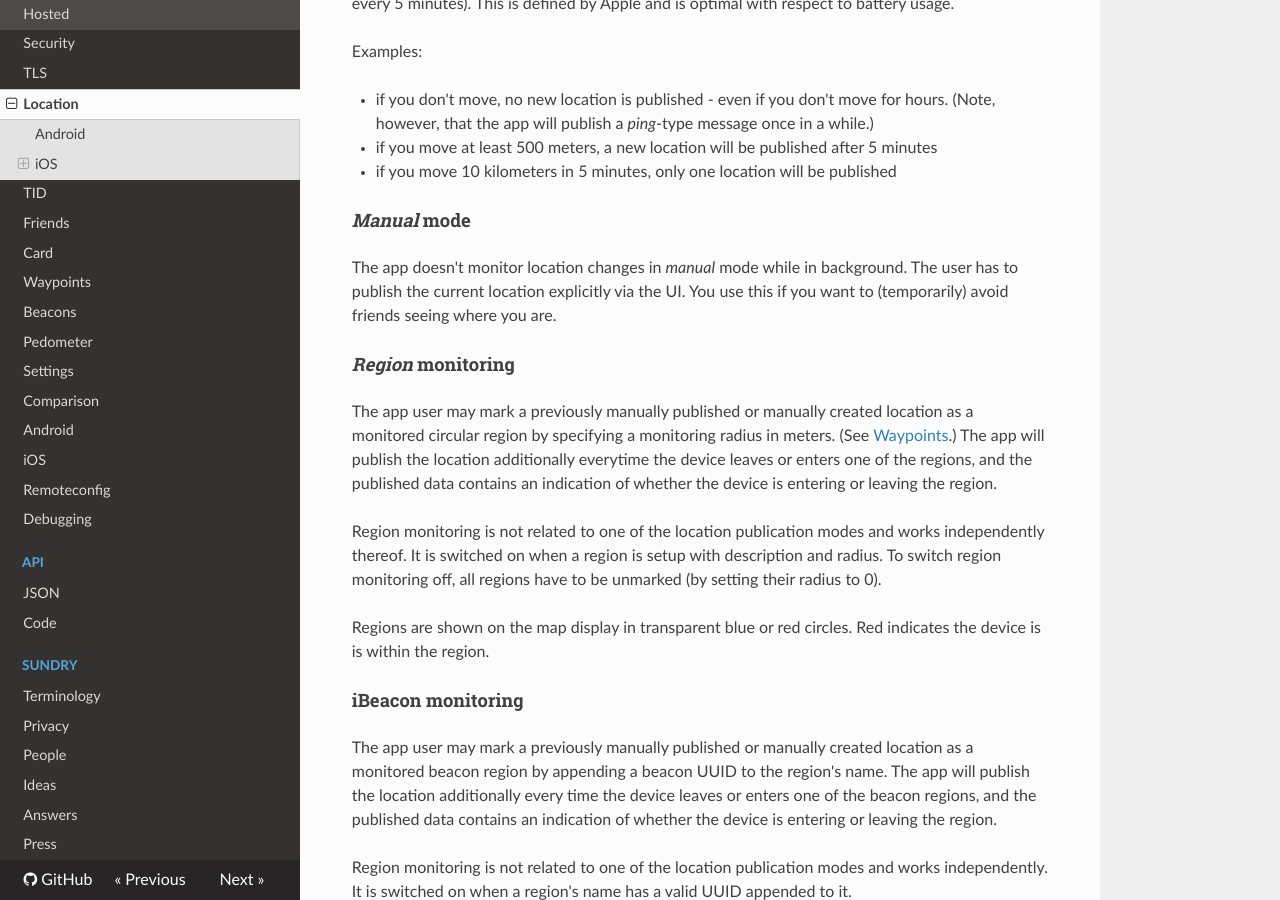
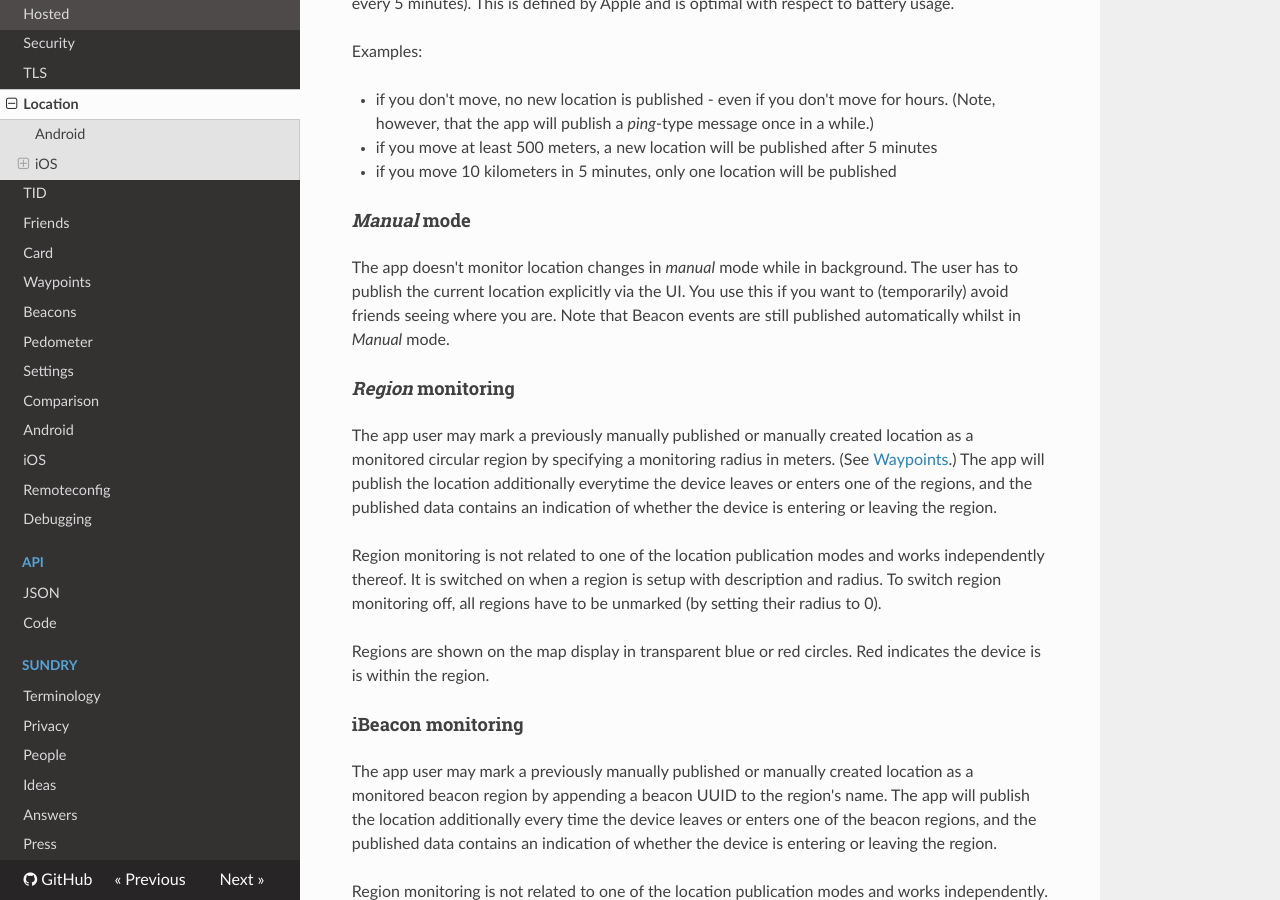
Before and after one commit to owntracks/booklet, an MkDocs documentation site: the page built from docs/features/location.md, in a window 1280 px wide and 900 px high, scrolled down 1488 px. Built offline with MkDocs 1.6.1, drawn with Linux system fonts in a browser that asks for light colours; nearby versions of some CDN libraries; old or Windows-style settings are respelled for this version of MkDocs.

Commit message:
note beacon pubs in manual

```diff
--- a/docs/features/location.md
+++ b/docs/features/location.md
@@ -59,7 +59,8 @@ Examples:
 
 The app doesn't monitor location changes in _manual_ mode while in background.
 The user has to publish the current location explicitly via the UI. You use this if
-you want to (temporarily) avoid friends seeing where you are.
+you want to (temporarily) avoid friends seeing where you are. Note that Beacon events
+are still published automatically whilst in _Manual_ mode.
 
 #### _Region_ monitoring
 
```
